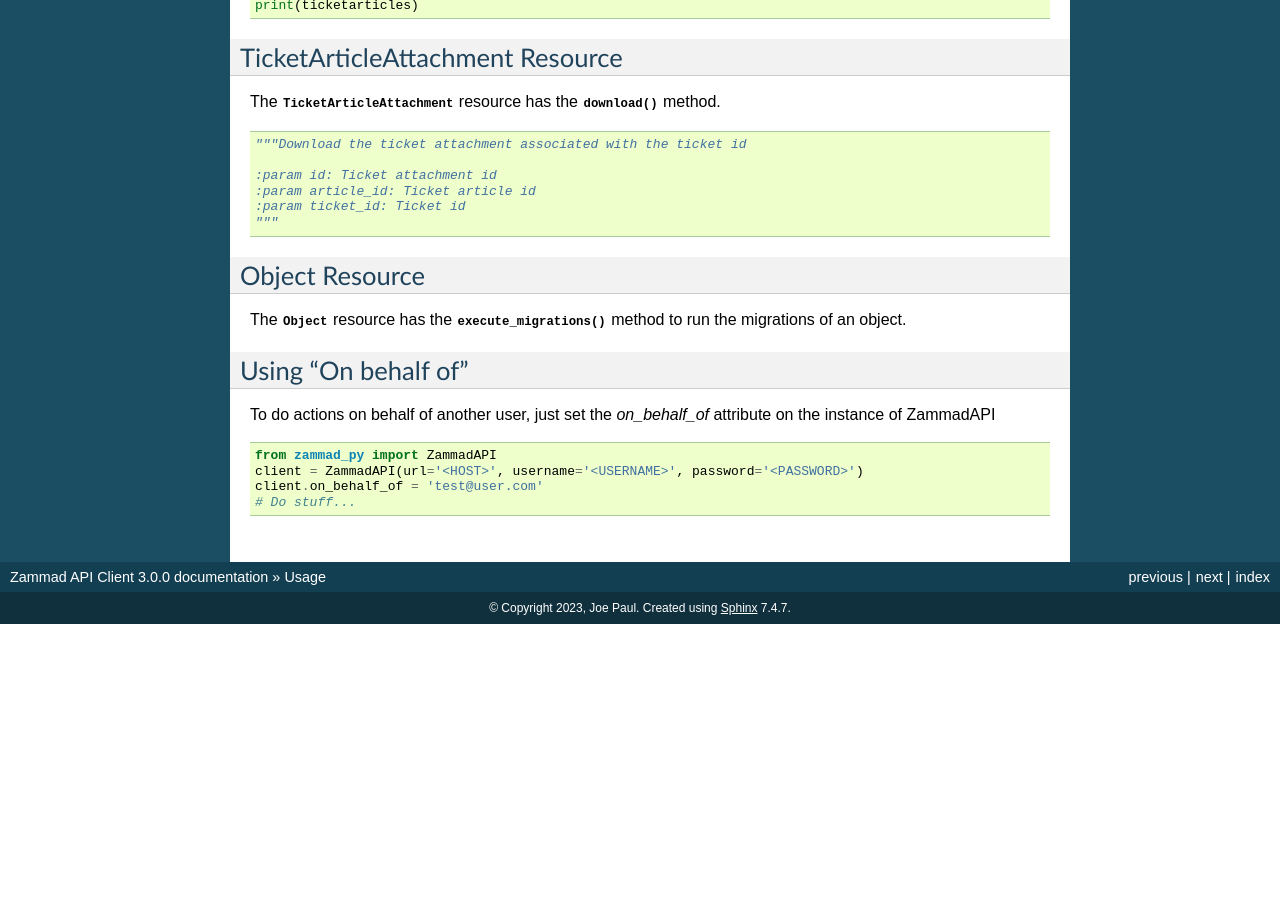
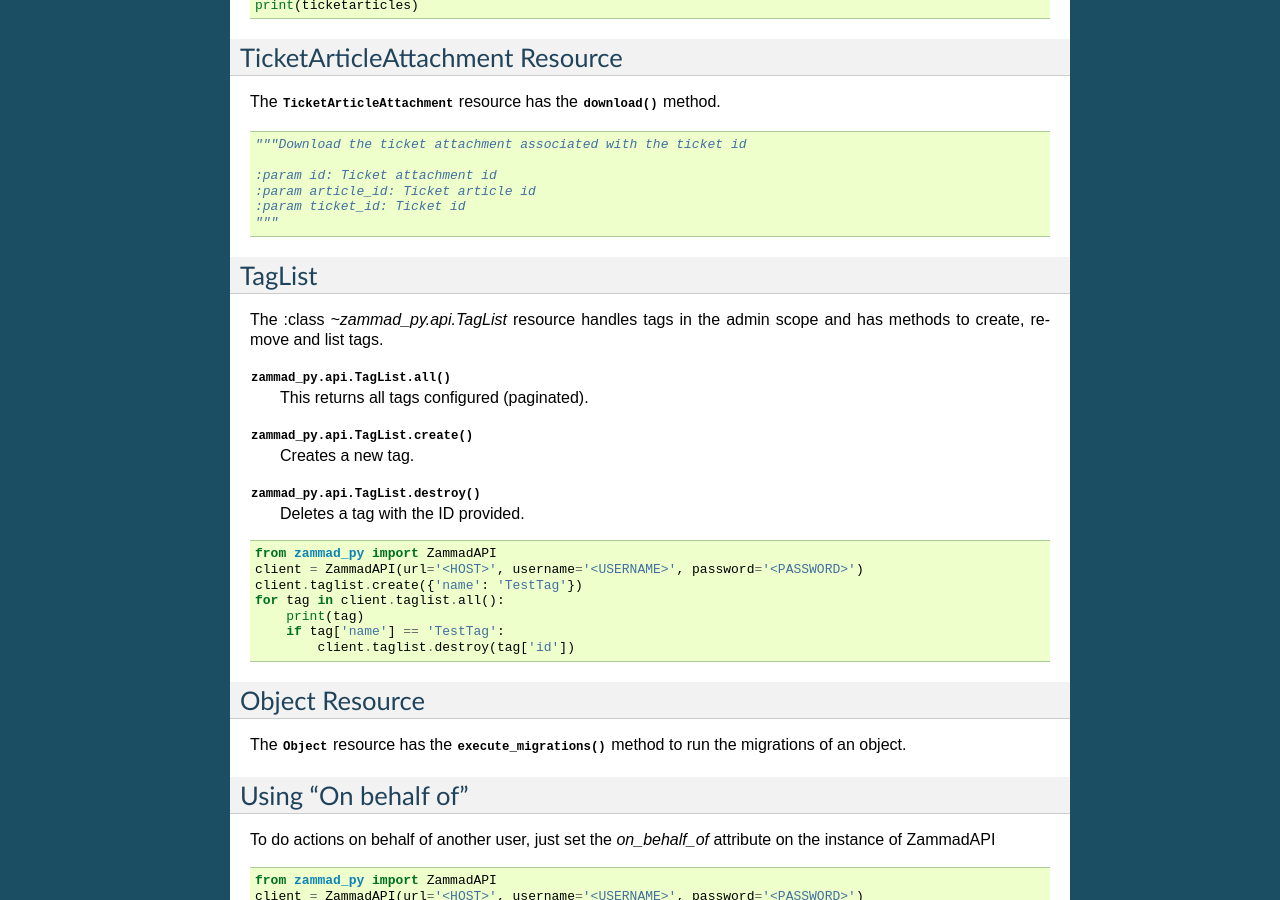
Before and after one commit to joeirimpan/zammad_py, a Sphinx documentation site: the page built from docs/usage.rst, in a window 1280 px wide and 900 px high, scrolled down 2830 px. Built offline with Sphinx 7.4.7, drawn with Linux system fonts in a browser that asks for light colours; pages that are not in the unit, such as notebooks, are missing from menus; before the commit the page ends 3454 px from its top, so only the background shows below that.

Commit message:
doc TagList

```diff
--- a/docs/usage.rst
+++ b/docs/usage.rst
@@ -202,6 +202,30 @@
         :param ticket_id: Ticket id
         """
 
+TagList
+-------
+
+The :class `~zammad_py.api.TagList` resource handles tags in the admin scope and has methods to create, remove and list tags.
+
+:meth:`zammad_py.api.TagList.all`
+   | This returns all tags configured (paginated).
+
+:meth:`zammad_py.api.TagList.create`
+   | Creates a new tag.
+
+:meth:`zammad_py.api.TagList.destroy`
+   | Deletes a tag with the ID provided.
+
+.. code-block:: python
+
+    from zammad_py import ZammadAPI
+    client = ZammadAPI(url='<HOST>', username='<USERNAME>', password='<PASSWORD>')
+    client.taglist.create({'name': 'TestTag'})
+    for tag in client.taglist.all():
+        print(tag)
+        if tag['name'] == 'TestTag':
+            client.taglist.destroy(tag['id'])
+
 Object Resource
 ---------------
 The :class:`~zammad_py.api.Object` resource has the :meth:`~zammad_py.api.Object.execute_migrations()` method to run the migrations of an object.
```
Also changed, not shown: 1 other file.
